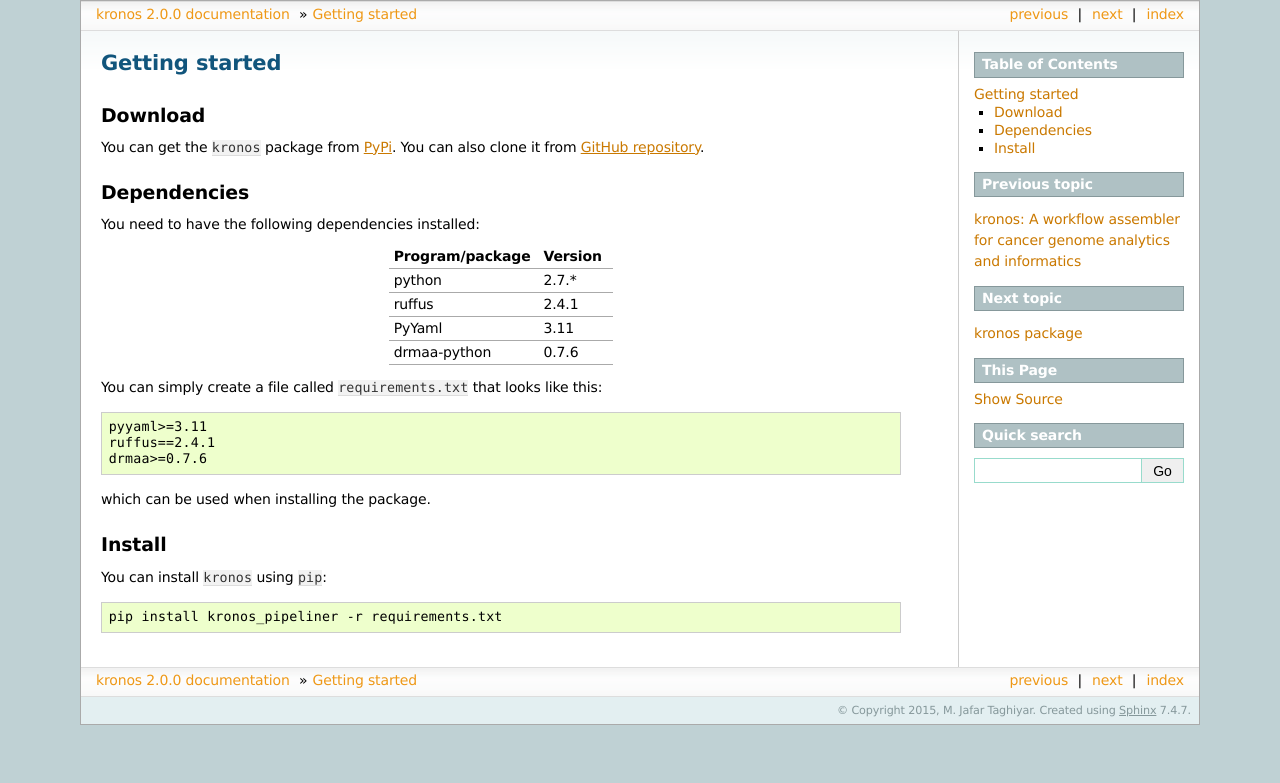
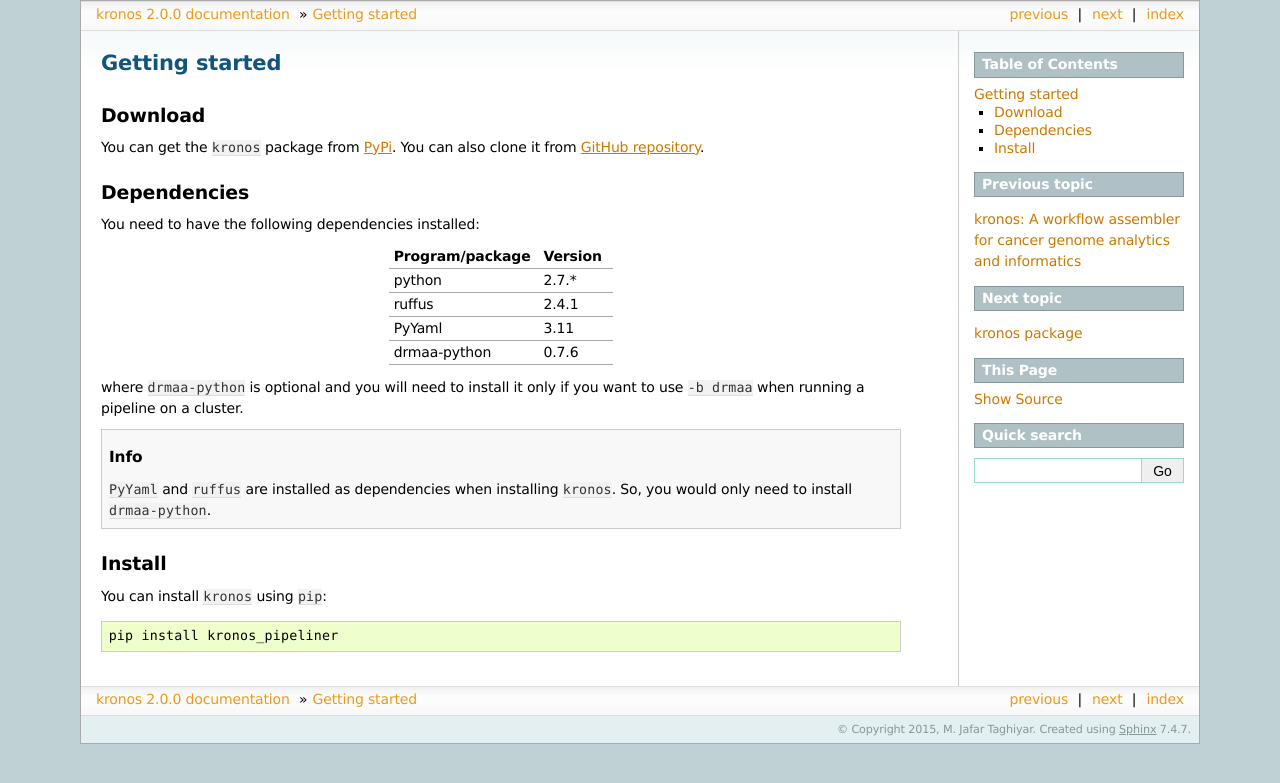
Before and after one commit to jtaghiyar/kronos_docs, a Sphinx documentation site: the page built from source/getting_started/getting_started.rst, in a window 1280 px wide. Shown: the top 783 px of the page. Built offline with Sphinx 7.4.7, drawn with Linux system fonts in a browser that asks for light colours.

Commit message:
removed requirements.txt from install.

```diff
--- a/source/getting_started/getting_started.rst
+++ b/source/getting_started/getting_started.rst
@@ -22,15 +22,12 @@
     "PyYaml", "3.11"
     "drmaa-python", "0.7.6"
 
-You can simply create a file called ``requirements.txt`` that looks like this:
+where ``drmaa-python`` is optional and you will need to install it only if you want to use ``-b drmaa`` when running a pipeline on a cluster.
 
-.. code-block:: rest
+.. topic:: Info
 
-    pyyaml>=3.11
-    ruffus==2.4.1
-    drmaa>=0.7.6
-
-which can be used when installing the package.
+    ``PyYaml`` and ``ruffus`` are installed as dependencies when installing ``kronos``.
+    So, you would only need to install ``drmaa-python``.
 
 Install
 =======
@@ -38,7 +35,7 @@
 
 .. code-block:: bash
 
-    pip install kronos_pipeliner -r requirements.txt
+    pip install kronos_pipeliner
 
 .. toctree::
 ..   :maxdepth: 2
--- a/source/index.rst
+++ b/source/index.rst
@@ -53,4 +53,4 @@
 
 .. topic:: Date last updated
 
-    2015-12-07
+    2015-12-08
```
